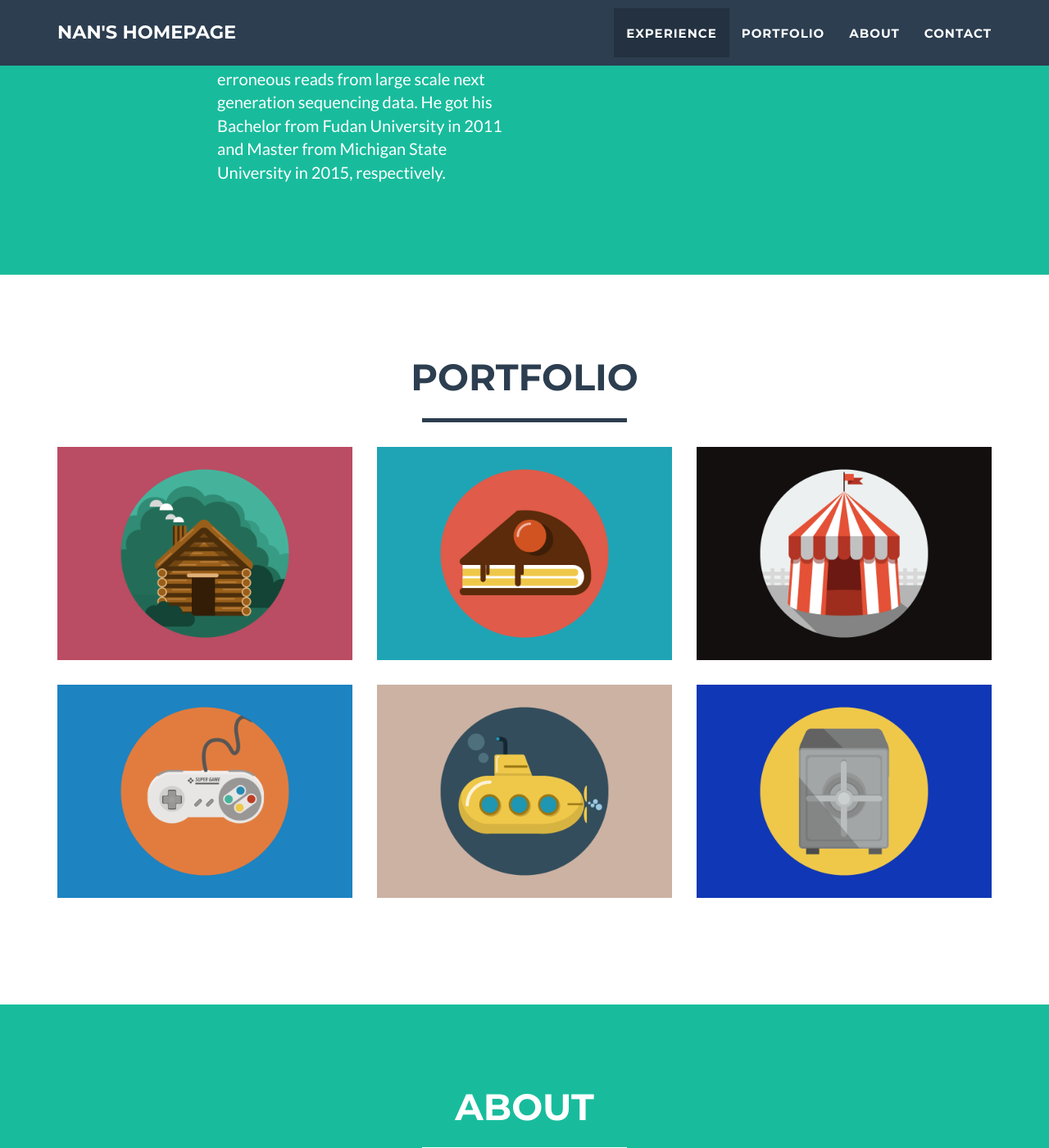
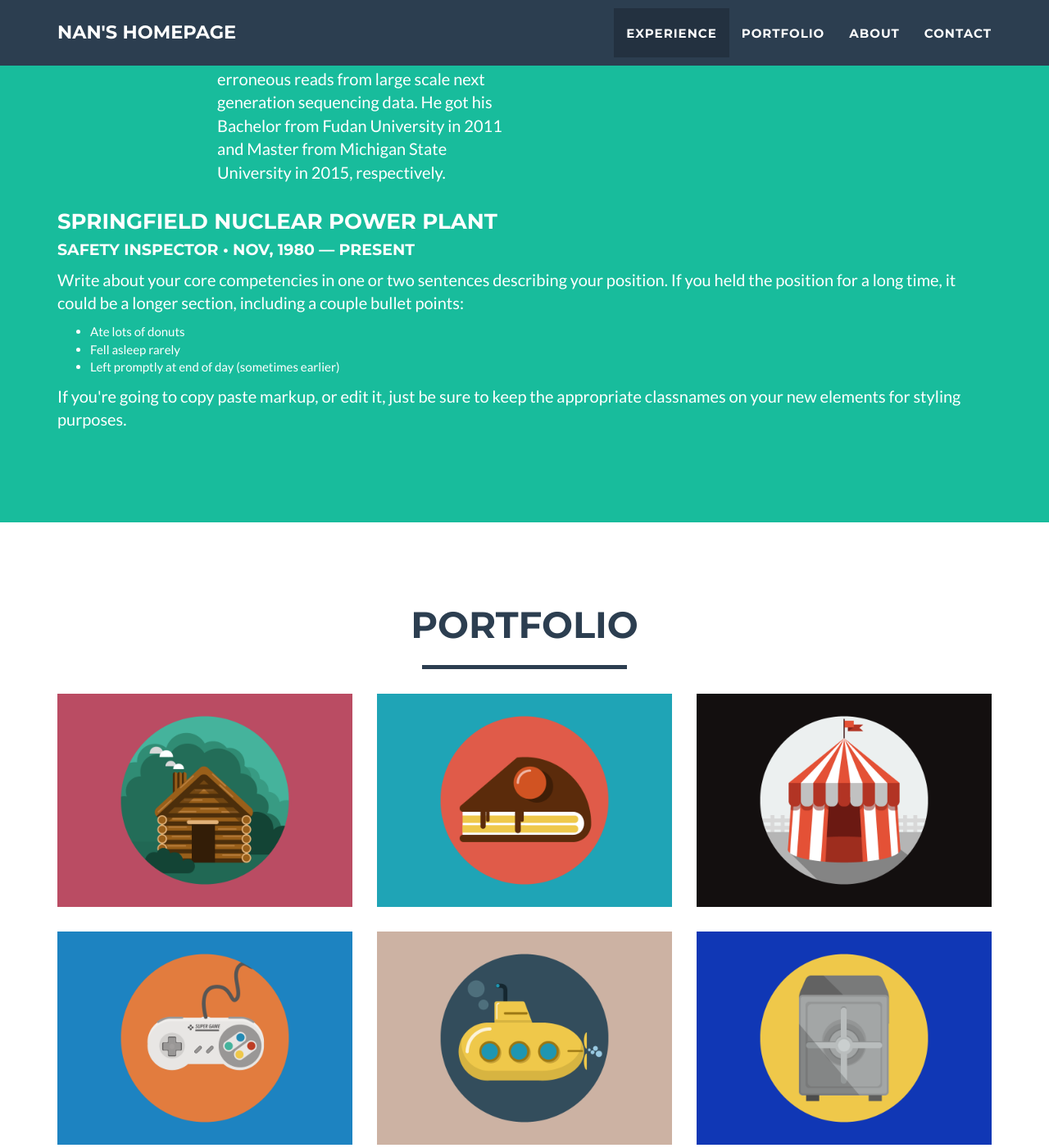
Before and after one commit to Strideradu/strideradu.github.io, a Jekyll site: the page built from index.html, in a window 1280 px wide and 1400 px high, scrolled down 1103 px. Shown: the whole window at 82% size. Built offline with Jekyll 4.4.1, drawn with Linux system fonts in a browser that asks for light colours.

Commit message:
Test Add resume style

```diff
--- a/_includes/experience.html
+++ b/_includes/experience.html
@@ -14,6 +14,20 @@
                 <div class="col-lg-4">
                     <p>After graduate, Nan hope to find a position likes Machine Learning Engineer or Data Scientist in high-tech company worldwide. </p>
                 </div>
+
             </div>
+            <!-- Duplicate these resume-item elements and edit accordingly for each job you want to add here -->
+            <div class="resume-item">
+              <h3 class="resume-item-title">Springfield Nuclear Power Plant</h3>
+              <h4 class="resume-item-details">Safety Inspector &bull; Nov, 1980 &mdash; Present</h4>
+              <p class="resume-item-copy">Write about your core competencies in one or two sentences describing your position. If you held the position for a long time, it could be a longer section, including a couple bullet points:</p>
+              <ul class="resume-item-list">
+                <li>Ate lots of donuts</li>
+                <li>Fell asleep rarely</li>
+                <li>Left promptly at end of day (sometimes earlier)</li>
+              </ul>
+              <p class="resume-item-copy">If you're going to copy paste markup, or edit it, just be sure to keep the appropriate classnames on your new elements for styling purposes.</p>
+
+            </div><!-- end of resume-item -->
         </div>
     </section>
```
Also changed, not shown: _includes/css/main.css (+40 -0 lines).
